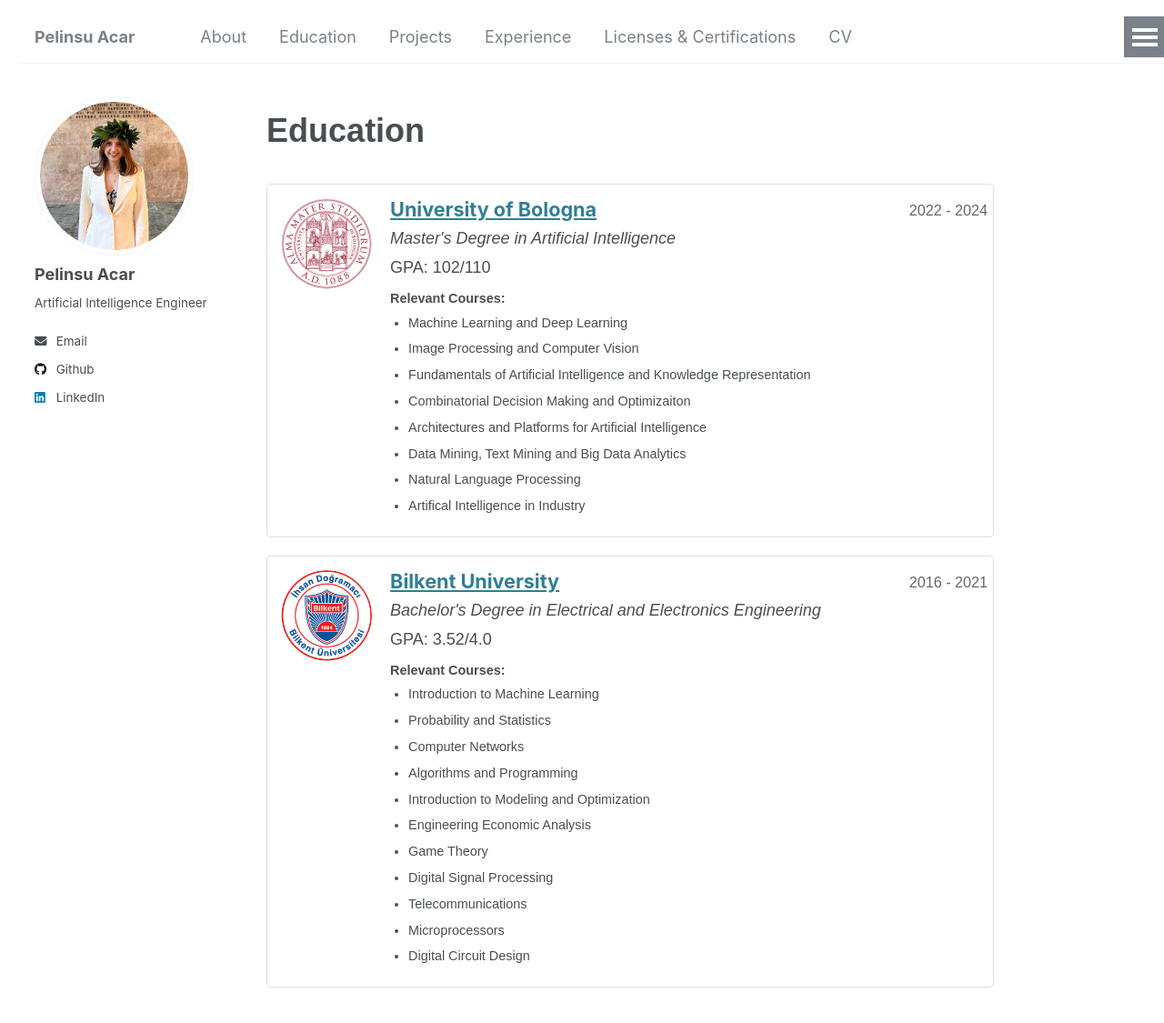
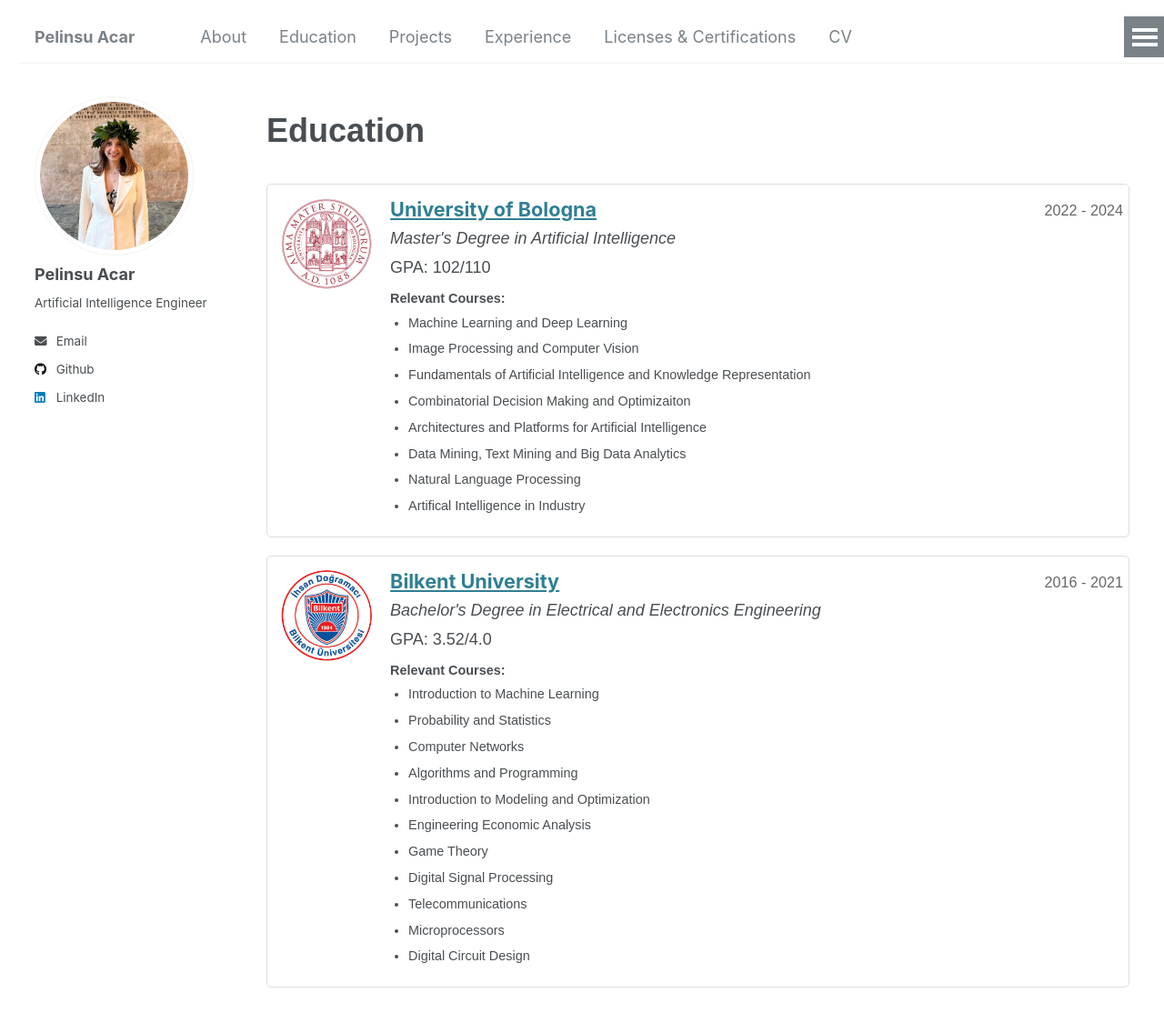
Before and after one commit to pelinsuacar/pelinsuacar.github.io, a Jekyll site: the page built from _pages/education.md, in a window 1280 px wide and 1324 px high. Shown: the top 1125 px of the window at 91% size. Built offline with Jekyll 4.4.1, drawn with Linux system fonts in a browser that asks for light colours.

Commit message:
Update education.html

```diff
--- a/_layouts/education.html
+++ b/_layouts/education.html
@@ -41,7 +41,6 @@ layout: default
     }
 
     .education {
-    width: 800px; /* Use full width */
     margin-left: 0; /* Remove any centering */
   }
 
```
